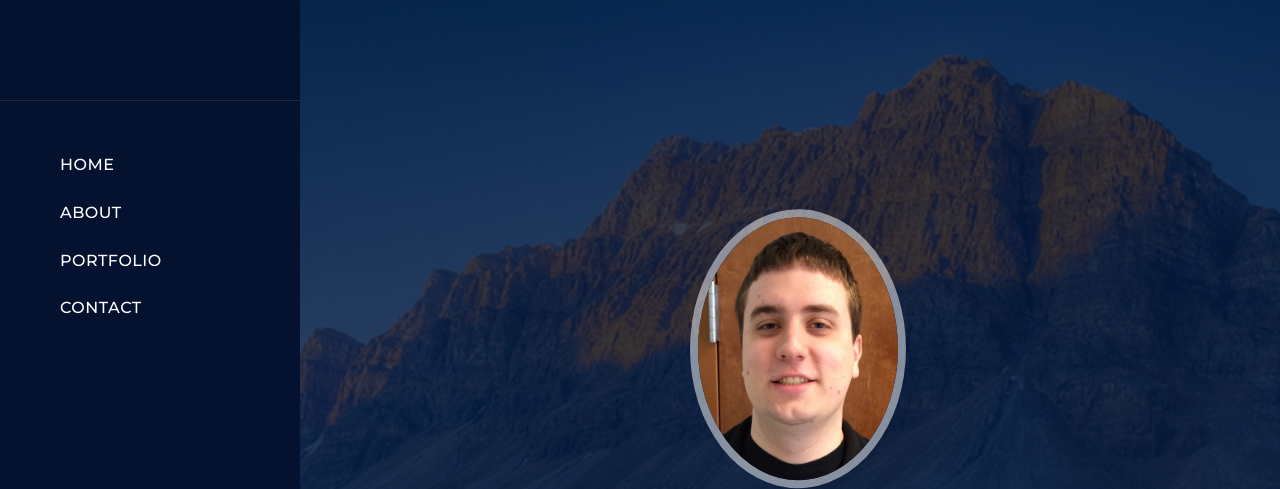
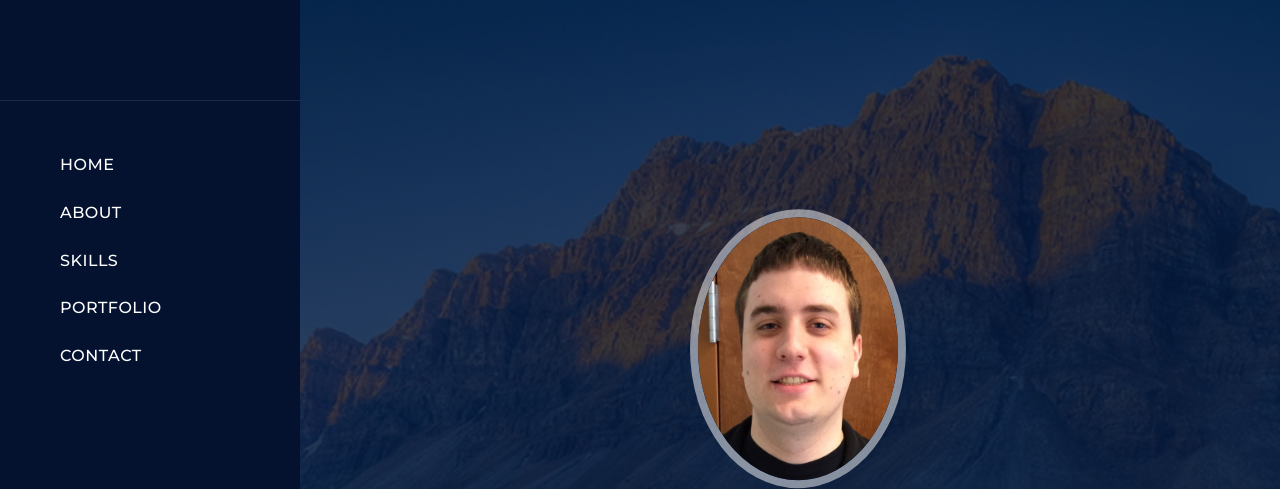
Before and after one commit to pkeane2018/Project-Portfolio, a website: page index.html in a window 1280 px wide. Shown: the top 489 px of the page. Drawn offline with nearby package versions, Linux system fonts and the light colour scheme; no server answers; files whose address does not match are found by name.

Commit message:
added skills section to sidebar with anchor to my abilities section on homepage, still have to add skills to sidebars on other pages

```diff
--- a/index.html
+++ b/index.html
@@ -85,6 +85,7 @@
 					<ul class="anchor_nav">
 						<li><a href="#home">Home</a></li>
 						<li><a href="#about">About</a></li>
+						<li><a href="#skills">Skills</a></li>
 						<li><a href="#portfolio">Portfolio</a></li>
 						<li><a href="#contact">Contact</a></li>
 					</ul>
@@ -208,7 +209,7 @@
 				<!-- /ABOUT -->
 
 				<!-- SKILLS -->
-				<div class="arlo_tm_section">
+				<div class="arlo_tm_section relative" id="skills">
 					<div class="arlo_tm_skills_wrap">
 						<div class="container">
 							<div class="inner_wrap">
```
